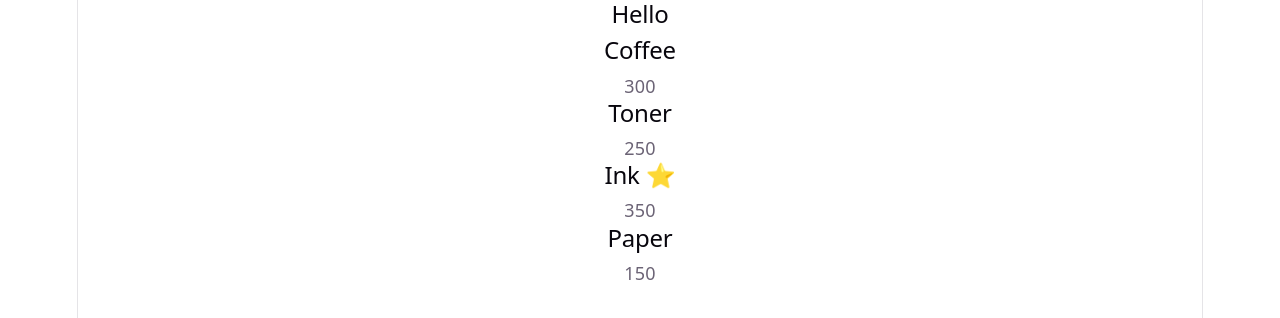
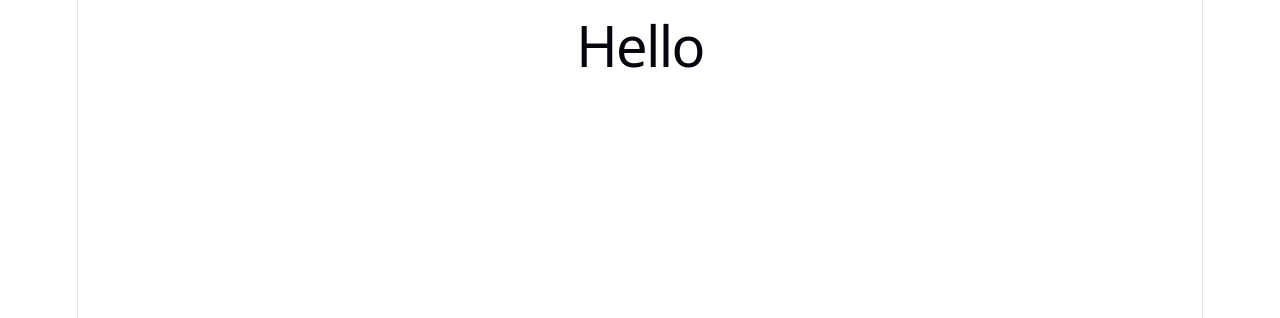
Before and after one commit to bobbyDeepak1415/React_Type, a React (Vite) app: page / in a window 1280 px wide. Shown: the top 318 px of the page. Built offline with nearby package versions, Linux system fonts and the light colour scheme.

Commit message:
setup done

```diff
--- a/src/App.tsx
+++ b/src/App.tsx
@@ -1,28 +1,8 @@
-import './App.css'
-import ChaiCard from './components/ChaiCard'
-import ChaiList from './components/ChaiList'
 
-
-import type { Chai } from './types'
-
-const menu:Chai[]=[
-{id:1,name:"Toner",price:250},
-{id:1,name:"Ink",price:350},
-{id:1,name:"Paper",price:150},
-]
-
-function App() {
-
+const App = () => {
   return (
     <div>
-  <div>
-    <h2>Hello</h2>
-    <ChaiCard name="Coffee" price={300} />
-    </div>
-    <div>
-      <ChaiList items={menu}/>
-
-    </div>
+      <h1>Hello</h1>
     </div>
   )
 }
--- a/src/components/ChaiCard.tsx
+++ b/src/components/ChaiCard.tsx
@@ -1,17 +1,9 @@
+import React from 'react'
 
-
-
-interface ChaiCardProps{
-    name:string,
-    price:number,
-    isSpecial?:boolean
-}
-const ChaiCard = ({name,price,isSpecial}:ChaiCardProps) => {
+const ChaiCard = () => {
   return (
     <div>
 
-        <h2>{name} {isSpecial &&<span> ⭐</span>}</h2>
-      <p>{price}</p>
     </div>
   )
 }
--- a/src/components/ChaiList.tsx
+++ b/src/components/ChaiList.tsx
@@ -1,18 +1,10 @@
 
 
-import type { Chai } from "../types"
-import ChaiCard from "./ChaiCard"
+import React from 'react'
 
-interface ChaiListProps{
-items:Chai[]
-}
-
-const ChaiList = ({items}:ChaiListProps) => {
+const ChaiList = () => {
   return (
     <div>
-      {items.map((chai)=>{
-        return <ChaiCard name={chai.name} key={chai.id} price={chai.price} isSpecial={chai.price>300}/>
-      })}
 
     </div>
   )
--- a/src/types.ts
+++ b/src/types.ts
@@ -1,7 +1,8 @@
+
 
 
 export interface Chai{
     name:string,
-    price:number,
-    id:number
+    id:number,
+    price:number
 }
```
